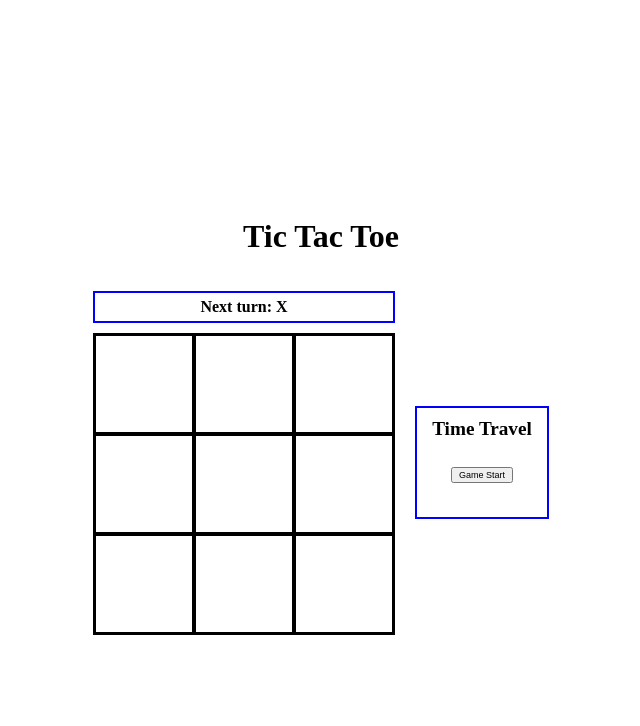
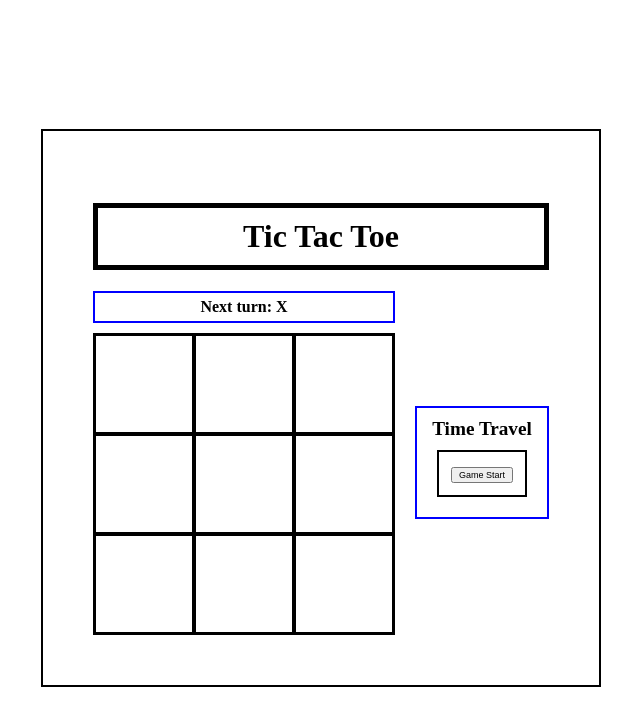
Before and after one commit to Shehwaz81/tic-tac-toe, a React (Vite) app: page / in a window 1280 px wide. Shown: the top 726 px of the page, without its empty margins (319-959 px from the left). Built offline with nearby package versions, Linux system fonts and the light colour scheme.

Commit message:
fixed border color

```diff
--- a/src/App.css
+++ b/src/App.css
@@ -1,6 +1,6 @@
 #root {
   padding: 50px;
-  border: 2px solid white;
+  border: 2px solid black;
 }
 .square {
   width: 100px;
@@ -63,7 +63,7 @@ ul {
   text-align: center;
   padding: 10px;
   margin: 10px;
-  border: 2px solid white;
+  border: 2px solid black;
 }
 .history-button {
   font-size: 9px;
@@ -77,5 +77,5 @@ li {
 h1 {
   text-align: center;
   padding: 10px;
-  border: 5px solid white;
+  border: 5px solid black;
 }
```
